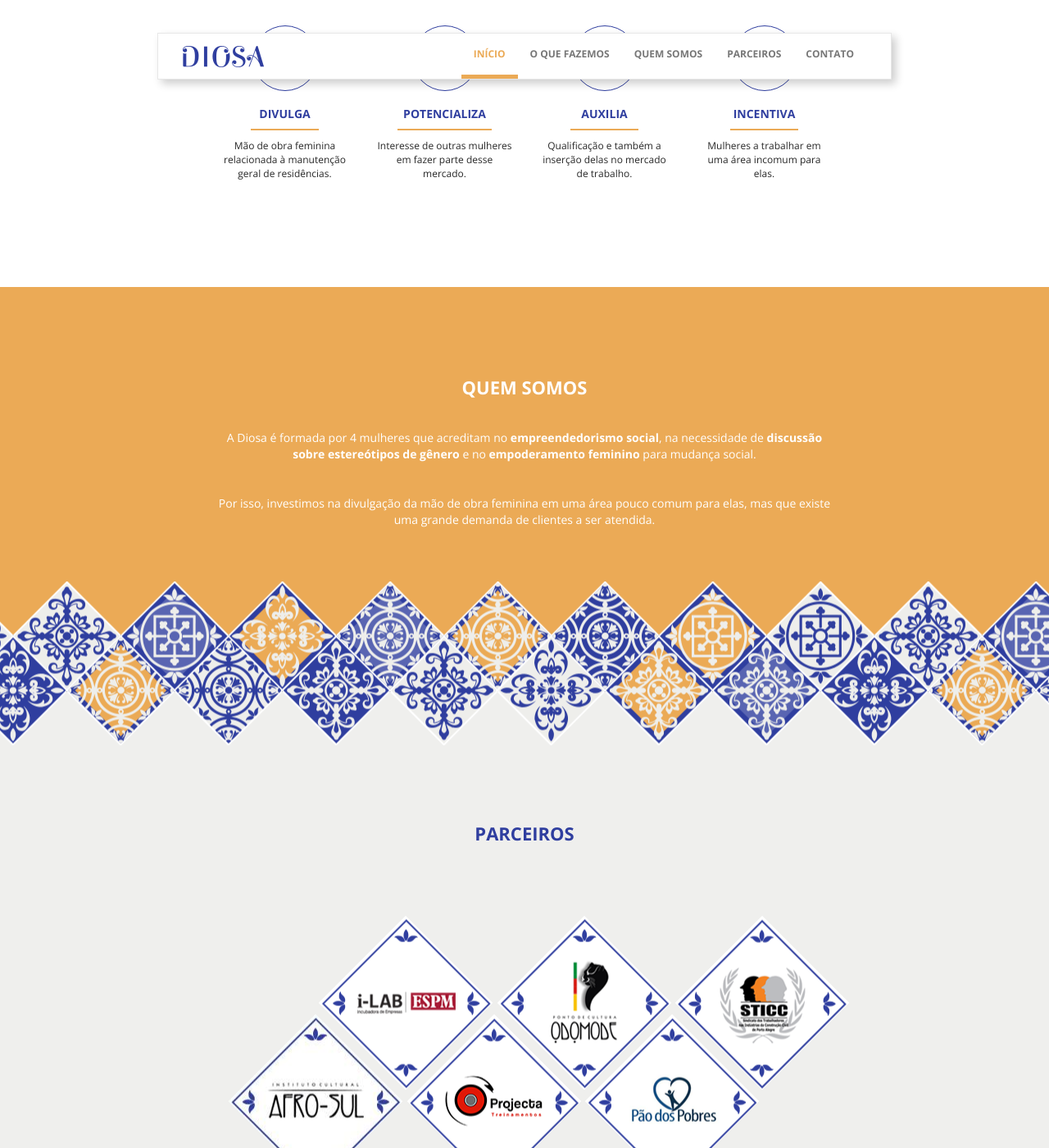
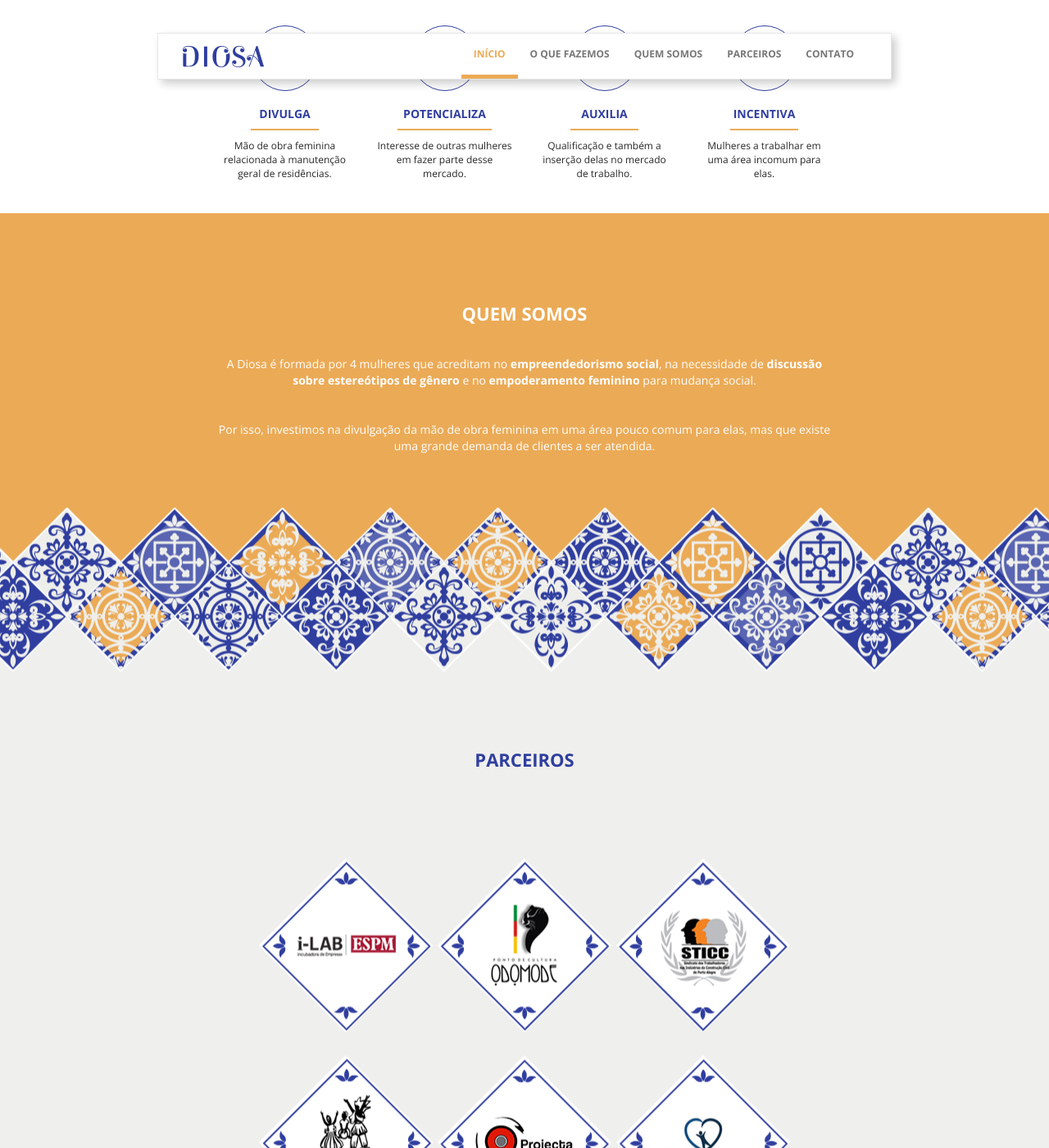
Before and after one commit to anaschwendler/diosa, a Jekyll site: the page built from index.html, in a window 1280 px wide and 1400 px high, scrolled down 943 px. Shown: the whole window at 82% size. Built offline with Jekyll 4.4.1, drawn with Linux system fonts in a browser that asks for light colours.

Commit message:
Partners, footer fixes

```diff
--- a/_includes/footer.html
+++ b/_includes/footer.html
@@ -1,5 +1,5 @@
 <footer class="bg-orange">
-    <div class="container-section">
+    <div class="container-footer">
         <div class="row">
             <div class="col-md-4">
                 <h2 class="font-bold form-font-size fg-white">Newsletter</h2>
@@ -14,7 +14,7 @@
                 <p class="font-normal form-font-size fg-white">Todos os direitos reservados.</p>
             </div>
             <div class="col-md-4">
-                <div class="social">
+                <div class="social f-right">
                     <a href="https://www.facebook.com/diosamjm/?fref=ts" target="_blank">
                         <img src="{{ site.baseurl }}/img/fb.png" width="40" height="40" alt="" />
                     </a>
@@ -23,6 +23,23 @@
         </div>
     </div>
 </footer>
+<div class="modal fade" id="newsletter" tabindex="-1" role="dialog" aria-labelledby="myModalLabel">
+  <div class="modal-dialog" role="document">
+    <div class="modal-content">
+      <div class="modal-header">
+        <button type="button" class="close" data-dismiss="modal" aria-label="Close"><span aria-hidden="true">&times;</span></button>
+        <h4 class="modal-title" id="myModalLabel">Modal title</h4>
+      </div>
+      <div class="modal-body">
+        ...
+      </div>
+      <div class="modal-footer">
+        <button type="button" class="btn btn-default" data-dismiss="modal">Close</button>
+        <button type="button" class="btn btn-primary">Save changes</button>
+      </div>
+    </div>
+  </div>
+</div>
 <script src="https://ajax.googleapis.com/ajax/libs/jquery/1.12.2/jquery.min.js"></script>
 <script src="{{ "/js/bootstrap.min.js" | prepend: site.baseurl }}""></script>
 <script src="{{ "/js/main.js" | prepend: site.baseurl }}""></script>
--- a/_includes/header.html
+++ b/_includes/header.html
@@ -32,7 +32,7 @@
   </h1>
 
   <div class="ta-c cadastro">
-    <button type="button" class="btn btn-default font-semibold main-button-font-size">
+    <button type="button" class="btn btn-default font-semibold main-button-font-size" data-toggle="modal" data-target="#newsletter">
       Cadastre-se para se manter informado
     </button>
   </div>
--- a/_sass/_layout.scss
+++ b/_sass/_layout.scss
@@ -155,7 +155,7 @@
 }
 
 section.b-pad {
-    padding: 140px 0px 90px;
+    padding: 140px 0px 0px;
 }
 
 section h2 {
@@ -180,6 +180,11 @@
 
 .container-section {
     max-width: 750px;
+    margin: 0 auto;
+}
+
+.container-footer {
+    max-width: 950px;
     margin: 0 auto;
 }
 
@@ -219,7 +224,7 @@
 .social {
     height: 40px;
     width: 40px;
-    margin: 30px auto;
+    margin: 30px 0px;
     display: block;
 }
 
@@ -233,21 +238,26 @@
     position: relative;
 }
 
-.partners .col-md-3 {
-    margin-right: -110px;
+.partners .bottom-row {
+    position: relative;
+    top: -110px;
 }
 
-.partners .bottom-row {
-    position: relative;
-    top: -230px;
-    left: -110px;
-}
+// .partners .col-md-3 {
+//     margin-right: -110px;
+// }
 
-.partners .contain-partner {
-    position: relative;
-    left: 10%;
-    top: -20px;
-}
+// .partners .bottom-row {
+//     position: relative;
+//     top: -230px;
+//     left: -110px;
+// }
+
+// .partners .contain-partner {
+//     position: relative;
+//     left: 10%;
+//     top: -20px;
+// }
 
 figure div {
     display: block;
--- a/index.html
+++ b/index.html
@@ -59,8 +59,8 @@
     <h2 class="font-bold title-font-size fg-blue tt-u">{{ site.partners }}</h2>
     <div class="contain-partner">
         <div class="row">
-            <div class="col-md-2"></div>
-            <div class="col-md-3">
+            <div class="col-md-3"></div>
+            <div class="col-md-2">
                 <figure>
                     <div>
                         <img src="{{ site.baseurl }}/img/incubadora.png"/>
@@ -68,7 +68,7 @@
                     </div>
                 </figure>
             </div>
-            <div class="col-md-3">
+            <div class="col-md-2">
                 <figure>
                     <div>
                         <img src="{{ site.baseurl }}/img/odomode.png"/>
@@ -76,7 +76,7 @@
                     </div>
                 </figure>
             </div>
-            <div class="col-md-3">
+            <div class="col-md-2">
                 <figure>
                     <div>
                         <img src="{{ site.baseurl }}/img/sticc.png"/>
@@ -84,11 +84,11 @@
                     </div>
                 </figure>
             </div>
-            <div class="col-md-2"></div>
+            <div class="col-md-3"></div>
         </div>
         <div class="row bottom-row">
-            <div class="col-md-2"></div>
-            <div class="col-md-3">
+            <div class="col-md-3"></div>
+            <div class="col-md-2">
                 <figure>
                     <div>
                         <img src="{{ site.baseurl }}/img/afro-sul.png"/>
@@ -96,7 +96,7 @@
                     </div>
                 </figure>
             </div>
-            <div class="col-md-3">
+            <div class="col-md-2">
                 <figure>
                     <div>
                         <img src="{{ site.baseurl }}/img/projecta.png"/>
@@ -104,7 +104,7 @@
                     </div>
                 </figure>
             </div>
-            <div class="col-md-3">
+            <div class="col-md-2">
                 <figure>
                     <div>
                         <img src="{{ site.baseurl }}/img/pao-dos-pobres.png"/>
@@ -112,7 +112,7 @@
                     </div>
                 </figure>
             </div>
-            <div class="col-md-2"></div>
+            <div class="col-md-3"></div>
         </div>
     </div>
 </section>
```
Also changed, not shown: img/afro-sul.png.
